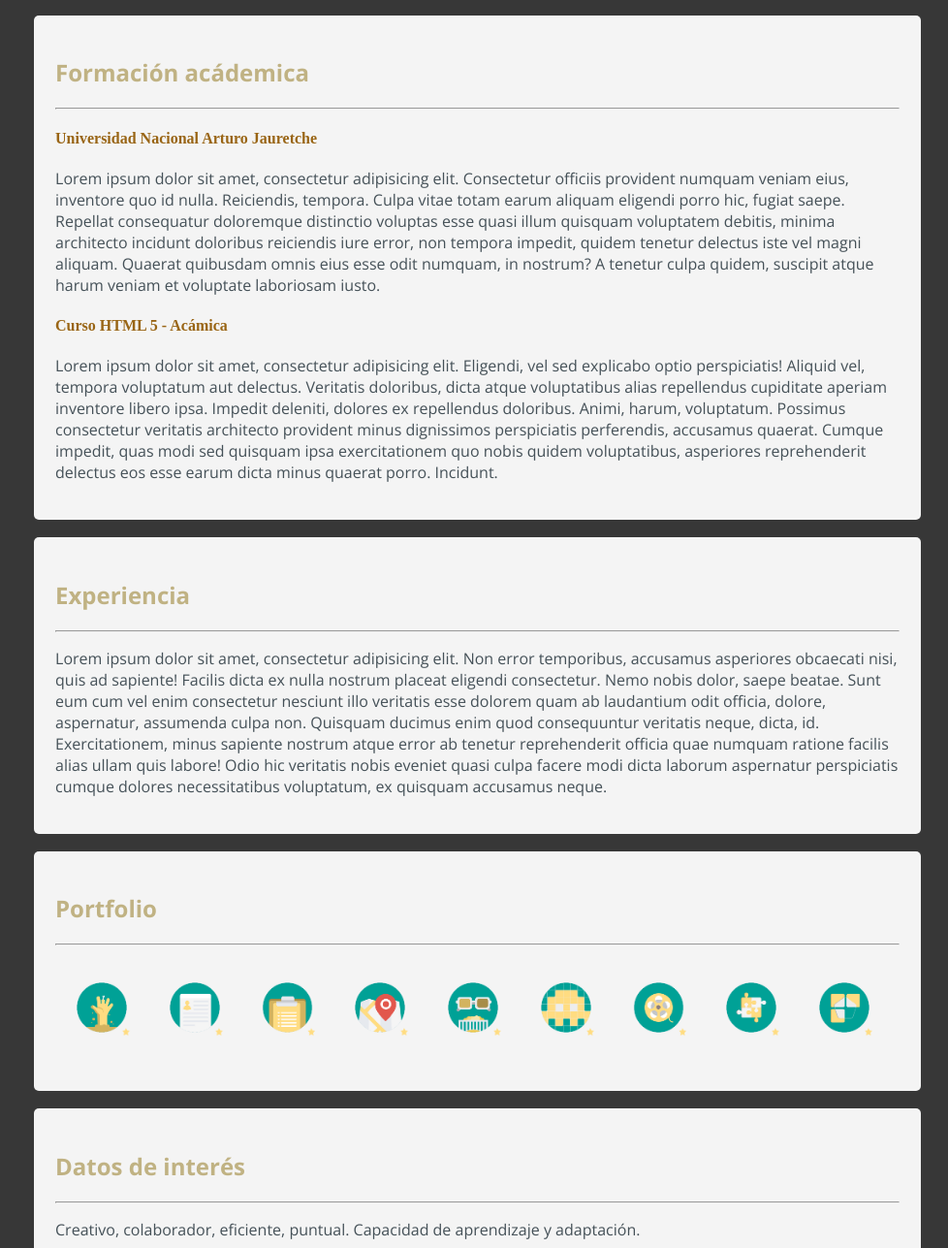
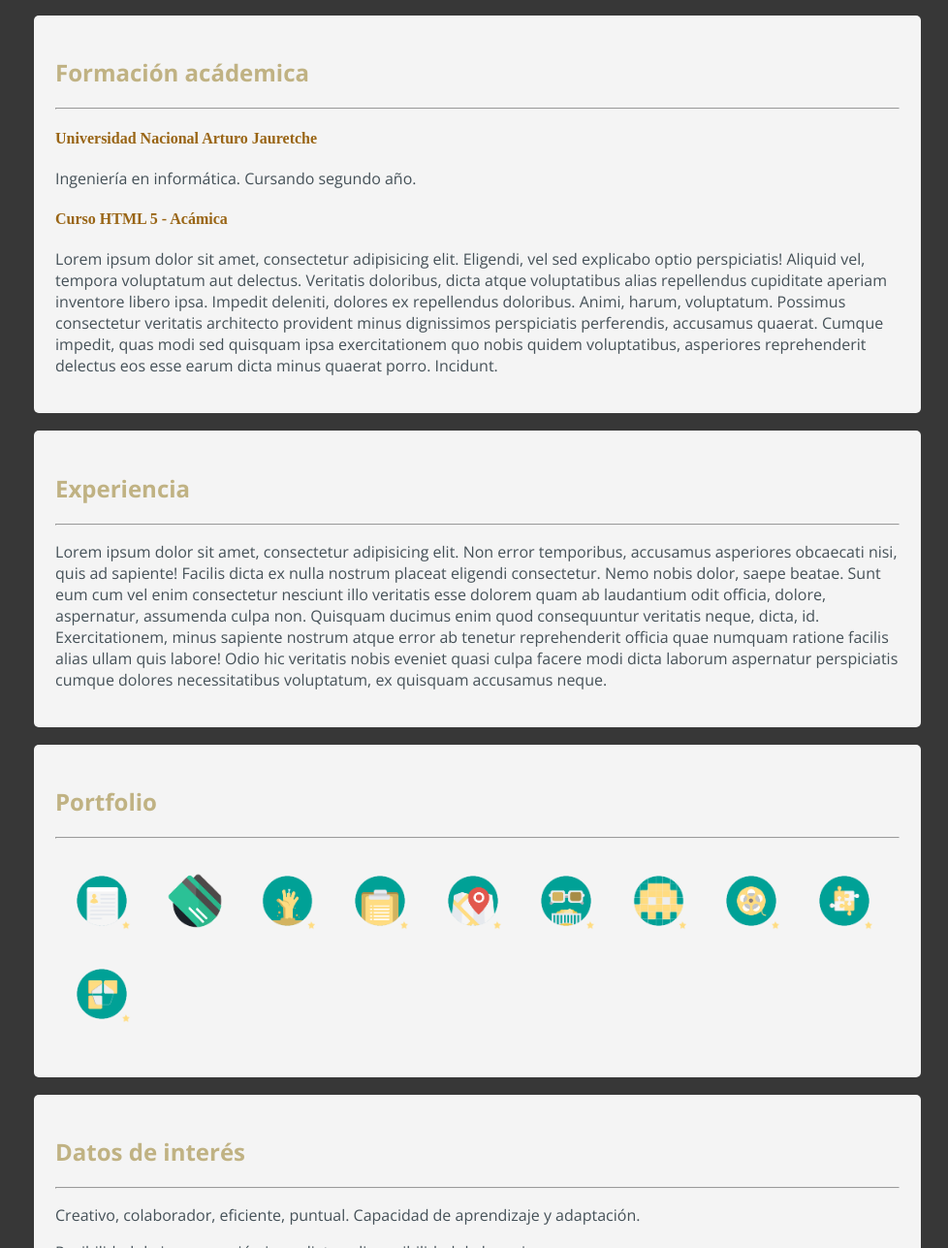
Before and after one commit to sergiorock/cv, a plain HTML site: page index.html in a window 1280 px wide. Shown: the part 722-2009 px from the top of the page at 97% size, without its empty margins (302-1280 px from the left). Drawn offline with nearby package versions, Linux system fonts and the light colour scheme; a web font is replaced by a local one.

Commit message:
links a cv y home banking

```diff
--- a/index.html
+++ b/index.html
@@ -57,7 +57,7 @@
         <h2 id="formacion">Formación acádemica</h2>
         <hr class="divisor">
         <h4>Universidad Nacional Arturo Jauretche</h4>
-        <p>Lorem ipsum dolor sit amet, consectetur adipisicing elit. Consectetur officiis provident numquam veniam eius, inventore quo id nulla. Reiciendis, tempora. Culpa vitae totam earum aliquam eligendi porro hic, fugiat saepe. Repellat consequatur doloremque distinctio voluptas esse quasi illum quisquam voluptatem debitis, minima architecto incidunt doloribus reiciendis iure error, non tempora impedit, quidem tenetur delectus iste vel magni aliquam. Quaerat quibusdam omnis eius esse odit numquam, in nostrum? A tenetur culpa quidem, suscipit atque harum veniam et voluptate laboriosam iusto.</p>
+        <p>Ingeniería en informática. Cursando segundo año.</p>
         <h4>Curso HTML 5 - Acámica</h4>
         <p>Lorem ipsum dolor sit amet, consectetur adipisicing elit. Eligendi, vel sed explicabo optio perspiciatis! Aliquid vel, tempora voluptatum aut delectus. Veritatis doloribus, dicta atque voluptatibus alias repellendus cupiditate aperiam inventore libero ipsa. Impedit deleniti, dolores ex repellendus doloribus. Animi, harum, voluptatum. Possimus consectetur veritatis architecto provident minus dignissimos perspiciatis perferendis, accusamus quaerat. Cumque impedit, quas modi sed quisquam ipsa exercitationem quo nobis quidem voluptatibus, asperiores reprehenderit delectus eos esse earum dicta minus quaerat porro. Incidunt.</p>
       </div>
@@ -71,11 +71,19 @@
         <hr class="divisor">
         <ul class="portfolio clearfix">
           <li>
-            <img class="item-portfolio" src="img/ciudad-zombie-icon.png" alt="Ciudad Zombie">
+            <a href="https://sergiorock.github.io/cv/">
+              <img class="item-portfolio" src="img/cv-icon.png" alt="CV">
+            </a>
           </li>
 
           <li>
-            <img class="item-portfolio" src="img/cv-icon.png" alt="CV">
+            <a href="https://sergiorock.github.io/home-banking/">
+              <img class="item-portfolio" src="img/home-banking.png" alt="Home banking">
+            </a>
+          </li>
+
+          <li>
+            <img class="item-portfolio" src="img/ciudad-zombie-icon.png" alt="Ciudad Zombie">
           </li>
 
           <li>
```
Also changed, not shown: img/home-banking.png (added), 1 other file.
